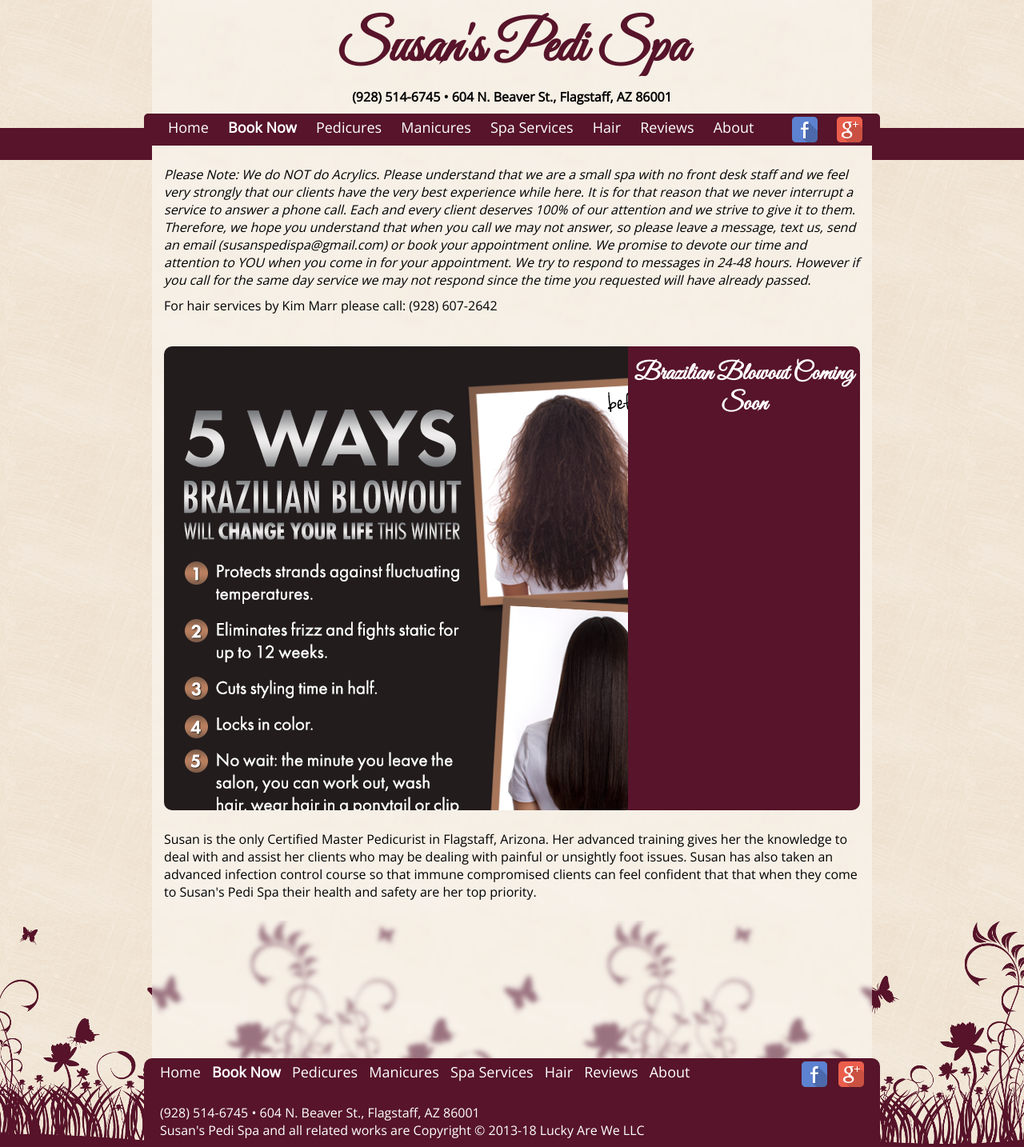
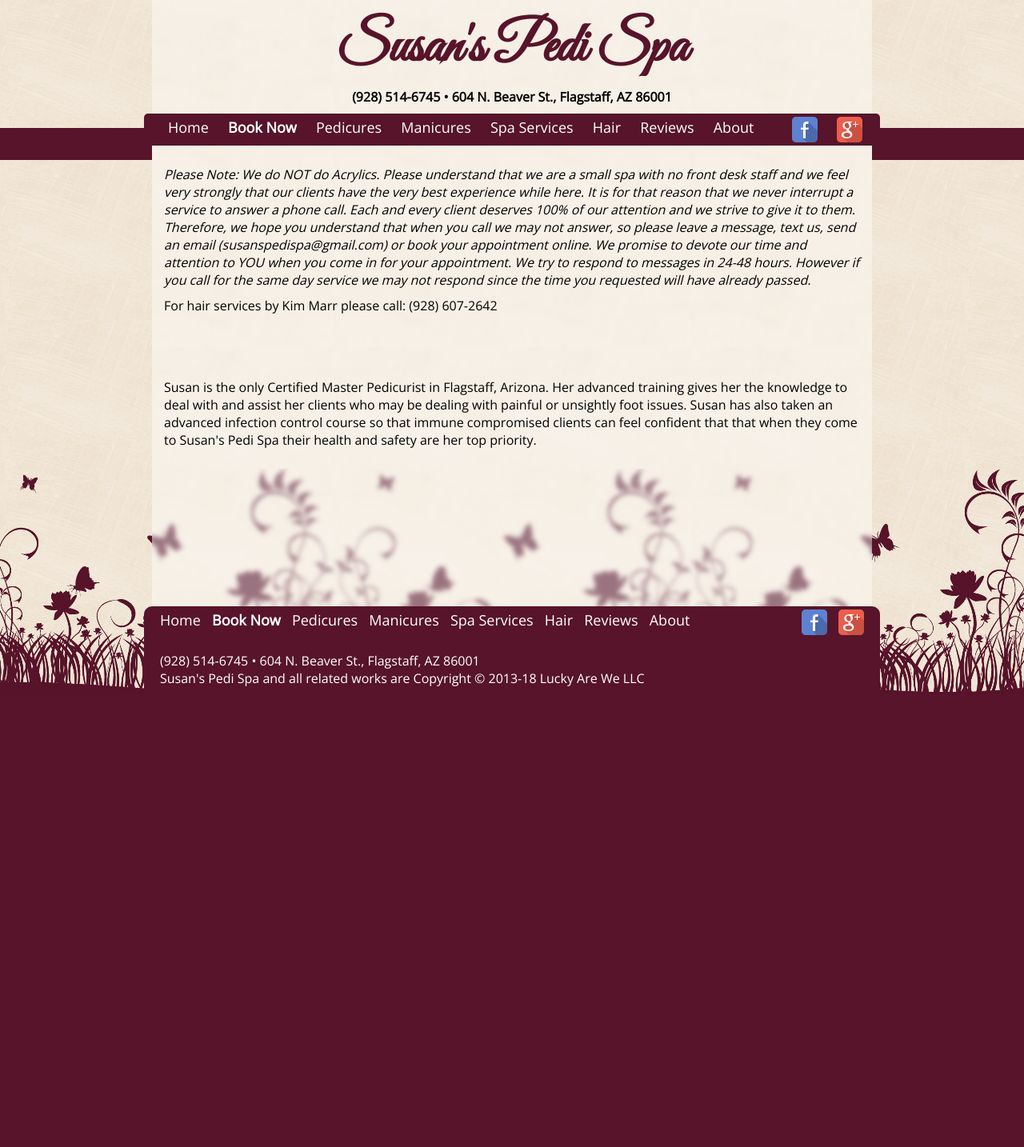
Before and after one commit to susanspedispa/susanspedispa.github.io, a Jekyll site: the page built from index.html, in a window 1280 px wide. Shown: the whole page at 80% size. Built offline with Jekyll 4.4.1, drawn with Linux system fonts in a browser that asks for light colours; after the commit the page ends 1013 px from its top, so only the background shows below that; some of the changed lines change nothing that is shown.

Commit message:
Update slideshow.html

```diff
--- a/_includes/slideshow.html
+++ b/_includes/slideshow.html
@@ -5,10 +5,6 @@
 
 	<div id="next"></div>
 	<div id="prev"></div>
-</div>
-<div id="slidedescription">
-	<h3 style="color:white; text-align: center" id="slideName"></h3>
-	<p id="slideDetails" style="color:white; padding: 10px;"></p>
 </div>
 
 <div style="display:none">
@@ -18,32 +14,12 @@
 </div>
 
 <script>
-	var description = [
-		{
-			"name":"Brazilian Blowout Coming Soon",
-			"description":""
-		},
-		{
-			"name":"Coming Soon",
-			"description":"Brazilian Blowout!"
-		},
-		{
-			"name":"Dead Sea Arabian Renewal",
-			"description":"This luxurious treatment which combines a wealth of indigenous Arabian ingredients: pomegranate oil, crushed dates, rose water, yogurt, sweet figs with pure Dead Sea Salts and Mud to relieve muscle tension, deeply detoxify the skin saturating it with potent antioxidants."
-		},
-
-	]
-	function loadEntry(page) {
-		document.getElementById("slideName").innerHTML = description[page]["name"];
-		document.getElementById("slideDetails").innerHTML = description[page]["description"];
-	}
 	loadEntry(0);
 	var userClick = false;
 	var slideshow = vp.viewPager(document.getElementById("slideshow"));
 	slideshow.addPage(document.getElementById("img1"))
 				.addPage(document.getElementById("img2"))
-				.addPage(document.getElementById("img3"))
-				.addCallback("pageChange", function(page) { loadEntry(page) })
+				.addPage(document.getElementById("img3"));
 	document.getElementById("next").onclick = function() { slideshow.next(); userClick = true; }
 	document.getElementById("prev").onclick = function() { slideshow.prev(); userClick = true; }
 
```
